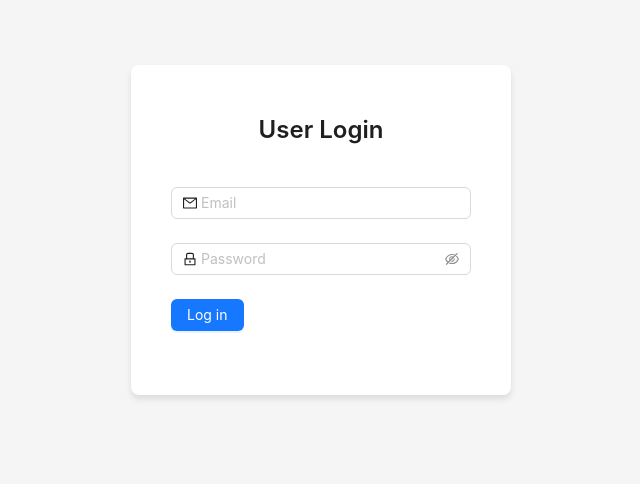
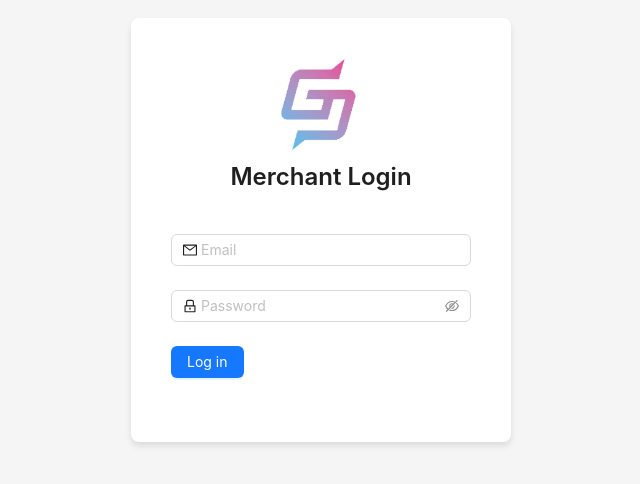
Before and after one commit to irfanulhaq228/g-pay-merchant, a React (Vite) app: page /login in a window 1280 px wide. Shown: the part 170-654 px from the top of the page, without its empty margins (319-959 px from the left). Built offline with nearby package versions, Linux system fonts and the light colour scheme.

Commit message:
change login

```diff
--- a/src/Pages/Merchant-Login/MerchantLogin.jsx
+++ b/src/Pages/Merchant-Login/MerchantLogin.jsx
@@ -136,9 +136,9 @@ const MerchantLogin = ({ authorization, setAuthorization, setMerchantVerified, s
     <section style={styles.section}>
       <div style={styles.container}>
         <div style={styles.header}>
-          {/* <img src={logo} alt="Logo" style={styles.logo} /> */}
+          <img src={logo} alt="Logo" style={styles.logo} />
           <Title level={2} style={styles.title}>
-            User Login
+            Merchant Login
           </Title>
         </div>
         <Form
```
